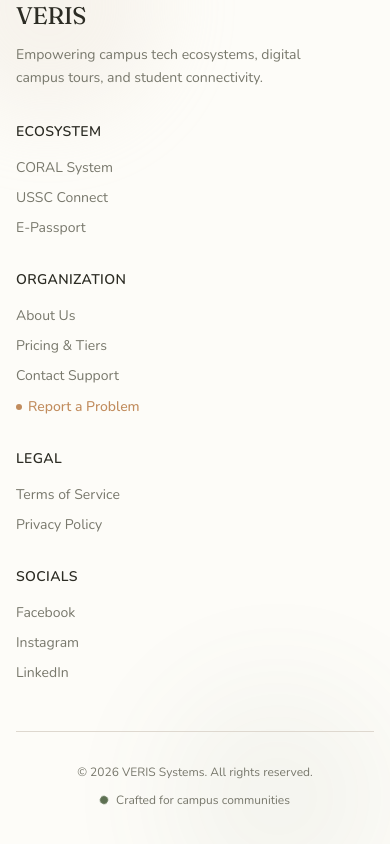
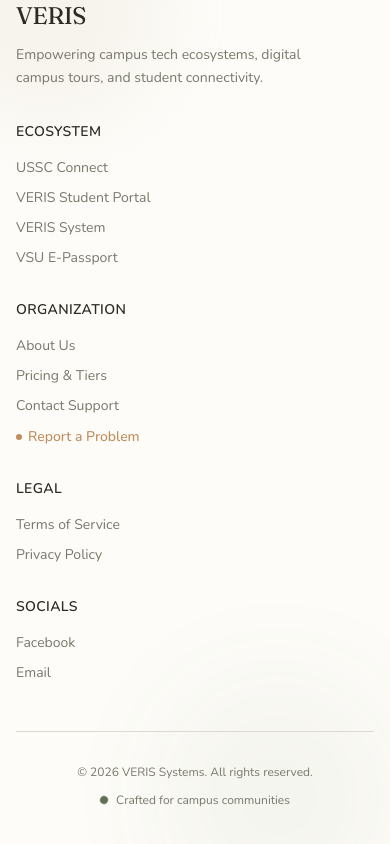
Before and after one commit to Atlas-VSU/veris-page, a Next.js app: page / in a window 390 px wide. Shown: the part 6185-7029 px from the top of the page. Built offline with nearby package versions, Linux system fonts and the light colour scheme.

Commit message:
refactor: update responsive grid layout and section placement

```diff
--- a/src/features/shared/components/Footer.tsx
+++ b/src/features/shared/components/Footer.tsx
@@ -21,8 +21,8 @@ export function Footer() {
       <div className="pointer-events-none absolute -bottom-16 right-0 w-56 h-56 sm:w-72 sm:h-72 rounded-full bg-primary opacity-[0.06] blur-3xl animate-float-delayed -z-10" />
 
       <div className="relative z-10 max-w-7xl mx-auto px-4 sm:px-6 lg:px-8">
-        <div className="grid grid-cols-1 md:grid-cols-5 gap-8 lg:gap-10">
-          <div className="animate-fade-in-up">
+        <div className="grid grid-cols-1 sm:grid-cols-3 sm:grid-rows-2 lg:grid-cols-5 lg:grid-rows-1 gap-8 lg:gap-10">
+          <div className="animate-fade-in-up sm:col-start-1 sm:row-start-1 sm:row-span-2 lg:row-span-1 lg:col-start-auto lg:row-start-auto">
             <h3 className="font-serif text-2xl text-[#2C2C24] mb-3 tracking-tight">
               VERIS
             </h3>
@@ -32,22 +32,14 @@ export function Footer() {
             </p>
           </div>
 
-          <div className="animate-fade-in-up animation-delay-100">
+          <div className="animate-fade-in-up animation-delay-100 sm:col-start-2 sm:row-start-1 lg:col-start-auto lg:row-start-auto">
             <h4 className="font-sans font-semibold text-sm uppercase tracking-wide text-[#2C2C24] mb-4">
               Ecosystem
             </h4>
             <ul className="space-y-2.5 font-sans text-sm">
               <li>
                 <Link
-                  href="/services"
-                  className="text-[#78786C] hover:text-secondary transition-colors"
-                >
-                  CORAL System
-                </Link>
-              </li>
-              <li>
-                <Link
-                  href="/services"
+                  href="https://ussc-connect.fc-ssc.online/"
                   className="text-[#78786C] hover:text-secondary transition-colors"
                 >
                   USSC Connect
@@ -55,16 +47,32 @@ export function Footer() {
               </li>
               <li>
                 <Link
-                  href="/services"
+                  href="https://veris-student-portal.fc-ssc.online/"
                   className="text-[#78786C] hover:text-secondary transition-colors"
                 >
-                  E-Passport
+                  VERIS Student Portal
+                </Link>
+              </li>
+              <li>
+                <Link
+                  href="https://veris.fc-ssc.online/"
+                  className="text-[#78786C] hover:text-secondary transition-colors"
+                >
+                  VERIS System
+                </Link>
+              </li>
+              <li>
+                <Link
+                  href="https://ussc-epassport.fc-ssc.online/"
+                  className="text-[#78786C] hover:text-secondary transition-colors"
+                >
+                  VSU E-Passport
                 </Link>
               </li>
             </ul>
           </div>
 
-          <div className="animate-fade-in-up animation-delay-200">
+          <div className="animate-fade-in-up animation-delay-200 sm:col-start-3 sm:row-start-1 lg:col-start-auto lg:row-start-auto">
             <h4 className="font-sans font-semibold text-sm uppercase tracking-wide text-[#2C2C24] mb-4">
               Organization
             </h4>
@@ -105,7 +113,7 @@ export function Footer() {
             </ul>
           </div>
 
-          <div className="animate-fade-in-up animation-delay-300">
+          <div className="animate-fade-in-up animation-delay-300 sm:col-start-2 sm:row-start-2 lg:col-start-auto lg:row-start-auto">
             <h4 className="font-sans font-semibold text-sm uppercase tracking-wide text-[#2C2C24] mb-4">
               Legal
             </h4>
@@ -129,14 +137,14 @@ export function Footer() {
             </ul>
           </div>
 
-          <div className="animate-fade-in-up animation-delay-300">
+          <div className="animate-fade-in-up animation-delay-300 sm:col-start-3 sm:row-start-2 lg:col-start-auto lg:row-start-auto">
             <h4 className="font-sans font-semibold text-sm uppercase tracking-wide text-[#2C2C24] mb-4">
               Socials
             </h4>
             <ul className="space-y-2.5 font-sans text-sm">
               <li>
                 <Link
-                  href="https://facebook.com"
+                  href="https://www.facebook.com/profile.php?id=61580632527281"
                   target="_blank"
                   rel="noopener noreferrer"
                   className="text-[#78786C] hover:text-secondary transition-colors"
@@ -146,22 +154,12 @@ export function Footer() {
               </li>
               <li>
                 <Link
-                  href="https://instagram.com"
+                  href="veris-dev@vsu.edu.ph"
                   target="_blank"
                   rel="noopener noreferrer"
                   className="text-[#78786C] hover:text-secondary transition-colors"
                 >
-                  Instagram
-                </Link>
-              </li>
-              <li>
-                <Link
-                  href="https://linkedin.com"
-                  target="_blank"
-                  rel="noopener noreferrer"
-                  className="text-[#78786C] hover:text-secondary transition-colors"
-                >
-                  LinkedIn
+                  Email
                 </Link>
               </li>
             </ul>
```
